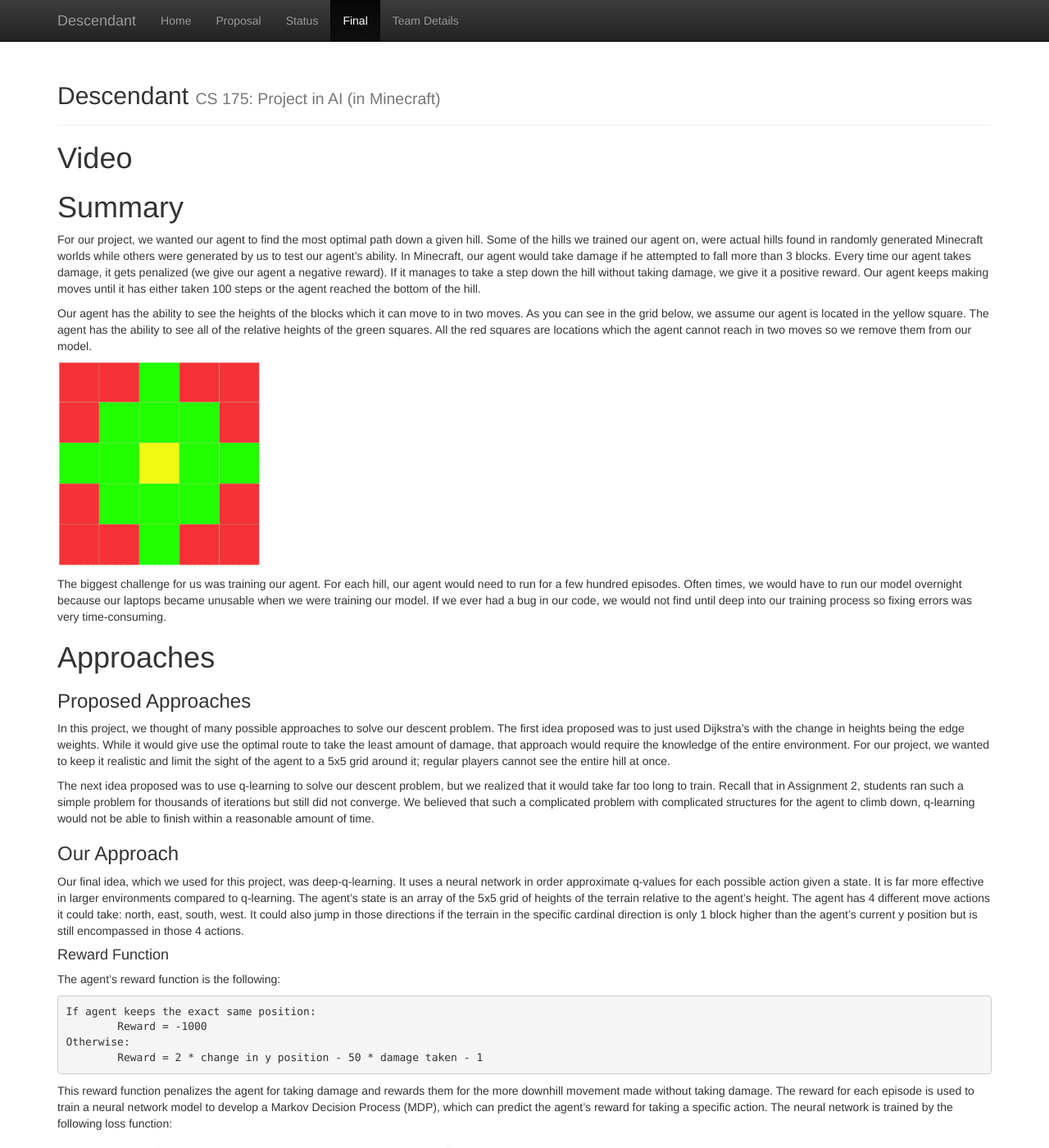
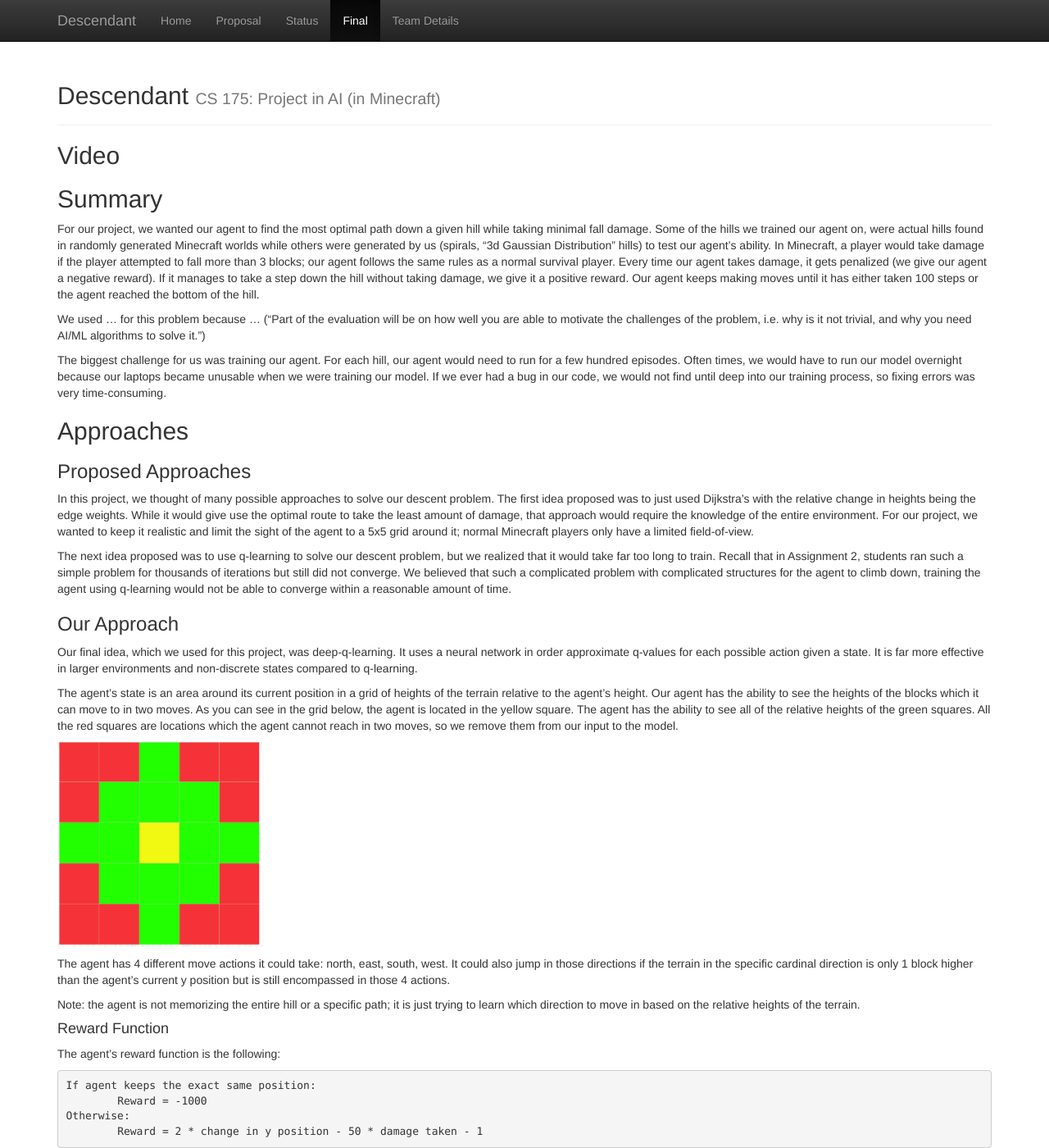
Before and after one commit to JasonMehroziad/Descendant, a Jekyll site: the page built from docs/final.md, in a window 1280 px wide and 1400 px high. Shown: the whole window at 82% size. Built offline with Jekyll 4.4.1, drawn with Linux system fonts in a browser that asks for light colours; our own code applies the rules of GitHub Pages for plain Markdown files; some of the changed text lies outside the part shown.

Commit message:
updates to final report

```diff
--- a/docs/final.md
+++ b/docs/final.md
@@ -1,23 +1,32 @@
-# Video
+---
+layout: default
+title:  Final Report
+---
+## Video
 
-# Summary
-For our project, we wanted our agent to find the most optimal path down a given hill. Some of the hills we trained our agent on, were actual hills found in randomly generated Minecraft worlds while others were generated by us to test our agent's ability. In Minecraft, our agent would take damage if he attempted to fall more than 3 blocks. Every time our agent takes damage, it gets penalized (we give our agent a negative reward). If it manages to take a step down the hill without taking damage, we give it a positive reward. Our agent keeps making moves until it has either taken 100 steps or the agent reached the bottom of the hill.
+## Summary
+For our project, we wanted our agent to find the most optimal path down a given hill while taking minimal fall damage. Some of the hills we trained our agent on, were actual hills found in randomly generated Minecraft worlds while others were generated by us (spirals, "3d Gaussian Distribution" hills) to test our agent's ability. In Minecraft, a player would take damage if the player attempted to fall more than 3 blocks; our agent follows the same rules as a normal survival player. Every time our agent takes damage, it gets penalized (we give our agent a negative reward). If it manages to take a step down the hill without taking damage, we give it a positive reward. Our agent keeps making moves until it has either taken 100 steps or the agent reached the bottom of the hill.
 
-Our agent has the ability to see the heights of the blocks which it can move to in two moves. As you can see in the grid below, we assume our agent is located in the yellow square. The agent has the ability to see all of the relative heights of the green squares. All the red squares are locations which the agent cannot reach in two moves so we remove them from our model.
+We used ... for this problem because ... ("Part of the evaluation will be on how well you are able to motivate the challenges of the problem, i.e. why is it not trivial, and why you need AI/ML algorithms to solve it.")
+
+The biggest challenge for us was training our agent. For each hill, our agent would need to run for a few hundred episodes. Often times, we would have to run our model overnight because our laptops became unusable when we were training our model. If we ever had a bug in our code, we would not find until deep into our training process, so fixing errors was very time-consuming.
+
+## Approaches
+### Proposed Approaches
+In this project, we thought of many possible approaches to solve our descent problem. The first idea proposed was to just used Dijkstra's with the relative change in heights being the edge weights. While it would give use the optimal route to take the least amount of damage, that approach would require the knowledge of the entire environment. For our project, we wanted to keep it realistic and limit the sight of the agent to a 5x5 grid around it; normal Minecraft players only have a limited field-of-view.
+
+The next idea proposed was to use q-learning to solve our descent problem, but we realized that it would take far too long to train. Recall that in Assignment 2, students ran such a simple problem for thousands of iterations but still did not converge. We believed that such a complicated problem with complicated structures for the agent to climb down, training the agent using q-learning would not be able to converge within a reasonable amount of time.
+
+### Our Approach
+Our final idea, which we used for this project, was deep-q-learning. It uses a neural network in order approximate q-values for each possible action given a state. It is far more effective in larger environments and non-discrete states compared to q-learning.
+
+The agent’s state is an area around its current position in a grid of heights of the terrain relative to the agent’s height. Our agent has the ability to see the heights of the blocks which it can move to in two moves. As you can see in the grid below, the agent is located in the yellow square. The agent has the ability to see all of the relative heights of the green squares. All the red squares are locations which the agent cannot reach in two moves, so we remove them from our input to the model.
 
 <img src="images/grid.PNG" height="250" width="250">
 
-The biggest challenge for us was training our agent. For each hill, our agent would need to run for a few hundred episodes. Often times, we would have to run our model overnight because our laptops became unusable when we were training our model. If we ever had a bug in our code, we would not find until deep into our training process so fixing errors was very time-consuming.
+The agent has 4 different move actions it could take: north, east, south, west. It could also jump in those directions if the terrain in the specific cardinal direction is only 1 block higher than the agent’s current y position but is still encompassed in those 4 actions.
 
-# Approaches
-### Proposed Approaches
-In this project, we thought of many possible approaches to solve our descent problem. The first idea proposed was to just used Dijkstra's with the change in heights being the edge weights. While it would give use the optimal route to take the least amount of damage, that approach would require the knowledge of the entire environment. For our project, we wanted to keep it realistic and limit the sight of the agent to a 5x5 grid around it; regular players cannot see the entire hill at once.
-
-The next idea proposed was to use q-learning to solve our descent problem, but we realized that it would take far too long to train. Recall that in Assignment 2, students ran such a simple problem for thousands of iterations but still did not converge. We believed that such a complicated problem with complicated structures for the agent to climb down, q-learning would not be able to finish within a reasonable amount of time.
-
-### Our Approach
-Our final idea, which we used for this project, was deep-q-learning. It uses a neural network in order approximate q-values for each possible action given a state. It is far more effective in larger environments compared to q-learning.
-The agent’s state is an array of the 5x5 grid of heights of the terrain relative to the agent’s height. The agent has 4 different move actions it could take: north, east, south, west. It could also jump in those directions if the terrain in the specific cardinal direction is only 1 block higher than the agent’s current y position but is still encompassed in those 4 actions.
+Note: the agent is not memorizing the entire hill or a specific path; it is just trying to learn which direction to move in based on the relative heights of the terrain.
 
 #### Reward Function
 The agent’s reward function is the following:
@@ -35,34 +44,43 @@
   - r is the return of the reward function mentioned previously
   - γ is the discount factor, which tells the MDP how much to value new information it learns
   - Q is the value of the state being updated within the neural network
-  - s is the state
-  - a is the action
+  - s is the state and a is the action
 
 #### Hyperparameters
 The agent had an constant learning rate of 0.1. We didn’t want the learning rate too low or the agent would take too long to train; we didn’t want the learning rate too high or performance may diverge. Also, the agent had a discount rate of 0.95 because we didn’t want our agent to be too short-sighted. Finally, the agent starts off an epsilon, which is the chance the agent takes a random action, of 1.0, but its epsilon gradually decreases multiplicatively by 0.9999. Over time, the chance the agent takes a random action decays, and the agent starts acting by taking the best rewarded action.
 
-# Evaluation
-### Quantitative Measures
-We quantitatively measured our agent using two main metrics:
+## Evaluation
+We measured our agent using two main metrics:
  - Rewards per episode
  - Moves per episode
 
-We calculated rewards per episode by adding up all the rewards for every move made during that episode and the moves per episode is self-explanatory. We tested the agent we created on a simple, real Minecraft hill that includes small, non-fatal cliffs, plateas, ditches, etc. We then recorded and graphed the results of that training. Below is a graph of rewards per episode.
+We calculated rewards per episode by adding up all the rewards for every move made during that episode and the moves per episode is self-explanatory. We tested the agent we created on a real, randomly-generated Minecraft hill that includes small cliffs, plateas, ditches, etc. Below is the recorded the moves that the agent made during the training on that hill (he red "x" is the start point of the agent, and the black dot is the agent).
+
+| Beginning of Training | Middle of Training | End of Training |
+| --------------------- | ------------------ | --------------- |
+| <img src="images/moves_episode0.gif"> | <img src="images/moves_episode200.gif"> | <img src="images/moves_epsiode990.gif"> |
+
+As stated in the "Approaches" section of this report, the agent starts off with an epsilon of 1.0, so the agent takes random actions for virtually every move (as demonstrated by the gif of the agent's movements at the beginning of training). After around 200 episodes, although the agent is still taking mostly random actions, epsilon has partially decayed, and the agent has a good understanding of the rules of fall damage. As demonstrated in the gif of the agent's movements in the middle of training, the agent's movements are more controlled and seemingly converges to the safest path. At nearly a thousand episodes, the epsilon reaches its minimun, and the agent is fully trained. As demonstrated in the gif of the agent's movements at the end of training, the agent will always at the optimal path to the bottom.
+
+We also recorded and graphed the results of that training. Below is a graph of rewards per episode.
 
 <img src="images/ph_reward_per_episode.png" height="600" width="800">
 
-As you can see, the beginning of the graph seems very erratic and the rewards per episode are very negative, up to -100000. This is mainly because the agent has such a high epsilon in the beginning of the training; it would take a random action for virtually every move. However, as the agent gets trained, the epsilon gets lowered and the agent learns how to act in specific situations. By around episode 600, the agent basically mastered the hill’s obstacles (plateas, ditches, cliffs, etc.) and can traverse it almost perfectly without taking any negative reward penalties at all. Below is a graph of the moves per episode.
+As you can see, the beginning of the graph seems very erratic and the rewards per episode are very negative, up to -100000. This is mainly because the agent has such a high epsilon in the beginning of the training; it would take a random action for virtually every move. However, as the agent gets trained, the epsilon gets lowered and the agent learns how to act in specific situations. By around episode 600, the agent basically understands the "rules of Minecraft," masters the hill's obstacles (plateas, ditches, cliffs, etc.), and can traverse it almost perfectly without taking any negative reward penalties at all.
+
+Below is a graph of the moves per episode.
 
 <img src="images/ph_moves_per_episode.png" height="600" width="800">
 
-As you can see, the beginning of the graph seems very erratic and the moves per episode seems to always reach our maximum moves limit of 100. The reason the agent seems so stagnant is because the agent has such a high epsilon in the beginning of the training; it would take a random action for virtually every move. Along with this, the agent at the beginning gets stuck on the plateau at the top of the hill. By episode 800, the agent reaches the optimal number of moves to the bottom of the hill. Below is a graph of cumulative successes.
+As you can see, the beginning of the graph seems very erratic and the moves per episode seems to always reach our maximum moves limit of 100. The reason the agent seems so stagnant in the beginning is because the agent has such a high epsilon in the beginning of the training; as stated above, it would take a random action for virtually every move. Along with this, the agent at the beginning gets stuck on the plateau at the top of the hill for many of the episodes. By episode 800, the agent reaches the optimal number of moves to the bottom of the hill.
+
+Below is a graph of cumulative successes.
 
 <img src="images/ph_cumulative_successes.png" height="600" width="800">
 
-Using the rewards per episode metric, we gauged whether the agent succeeded or not based on whether or not the reward for that specific episode is positive. As stated before, the agent takes a random action for virtually every move, so there’s a low probability of the agent succeeding. However, after episode 600, once it the agent learns what to do in certain situations (plateas, ditches, cliffs, etc.), the agents succeeds for almost every episode afterwards.
+Using the rewards per episode metric, we gauged whether the agent succeeded or not based on whether or not the reward for that specific episode is positive. As stated before, the agent takes a random action for virtually every move at the beginning, so there’s a low probability of the agent succeeding. However, after episode 600, once it the agent learns what to do in certain situations (plateas, ditches, cliffs, etc.), the agents succeeds for almost every episode afterwards; the line for the the cumulative successes becomes a straight line.
 
-### Qualitative Measure
-...
+In conclusion, our agent exceeds our expectations, and we consider it successful in performing its task of descending down a hill while taking minimal fall damage.
 
 ## References
 We used the following python libraries in implementing the deep Q-learning algorithm, in addition to Malmo:
```
